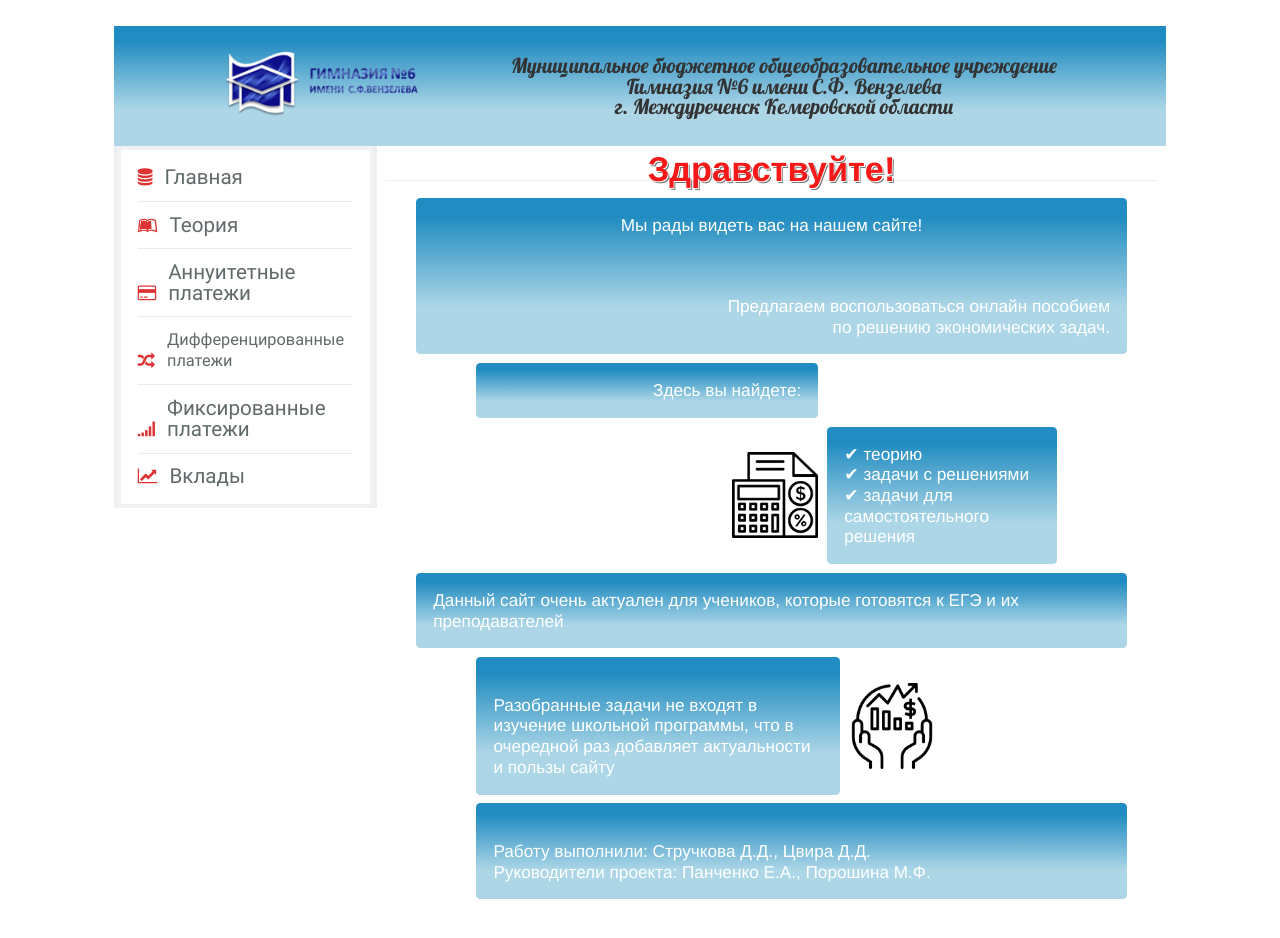
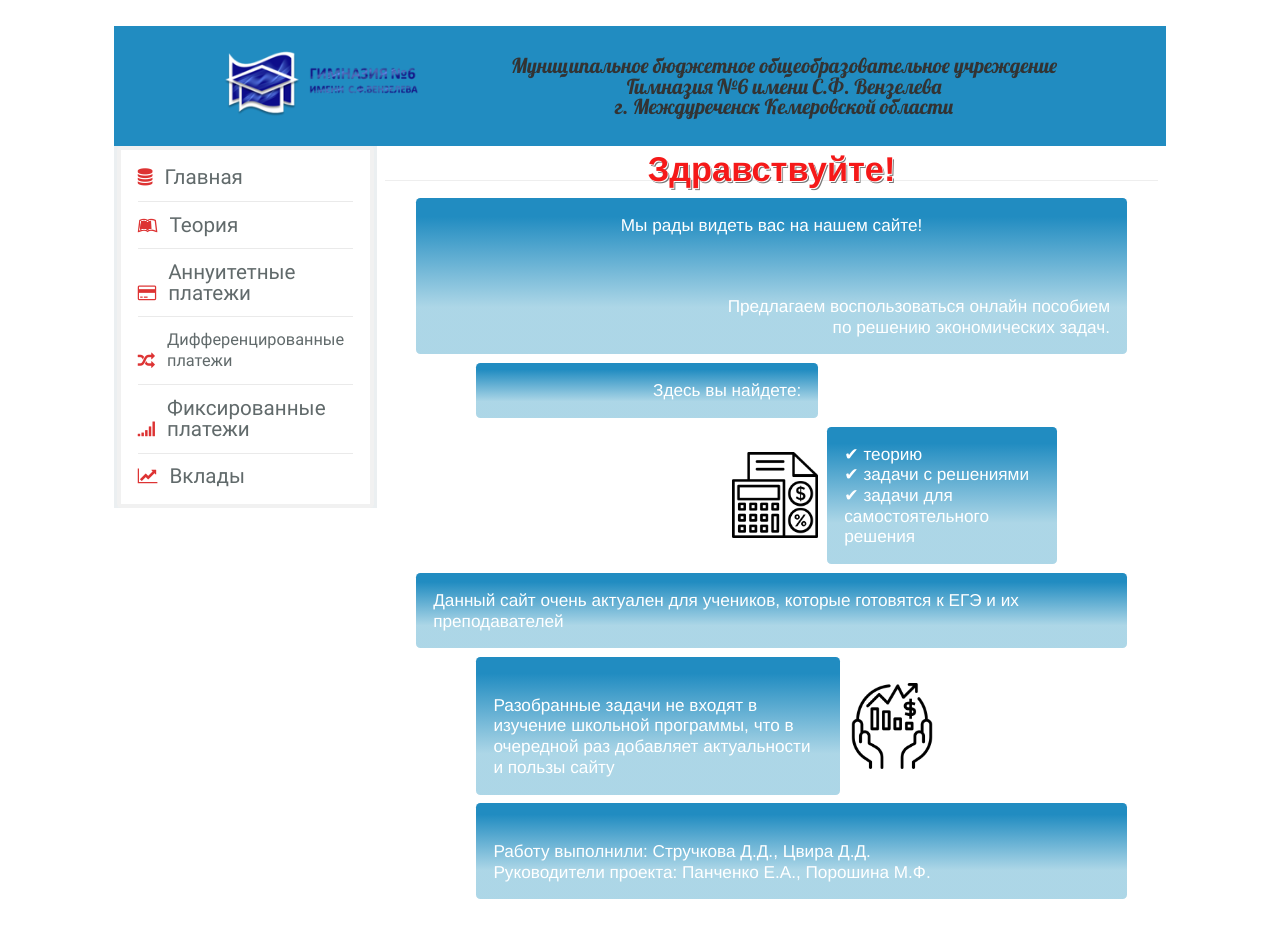
Before and after one commit to MATHECONOMY/MATHECONOMY, a plain HTML site: page index.html in a window 1280 px wide. Drawn offline with Linux system fonts and the light colour scheme; files whose address does not match are found by name.

Commit message:
Update styles.css

```diff
--- a/styles/styles.css
+++ b/styles/styles.css
@@ -17,7 +17,7 @@
 }
 
 .header{
-	background: linear-gradient(to bottom, #218cc1 12%, #69b5d38c 70%);
+	background: #218cc1 ;
 	height: 140px;
     display: flex;
     justify-content: center;
```
